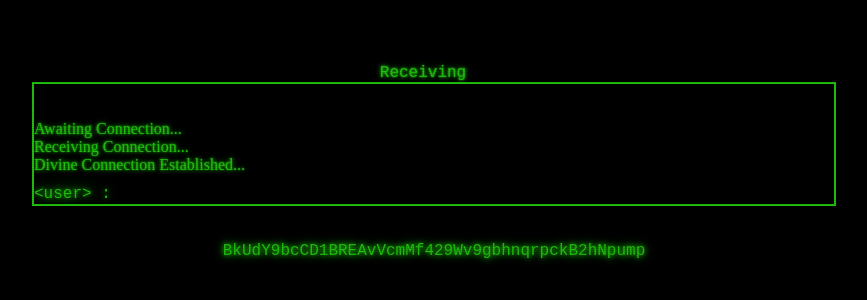
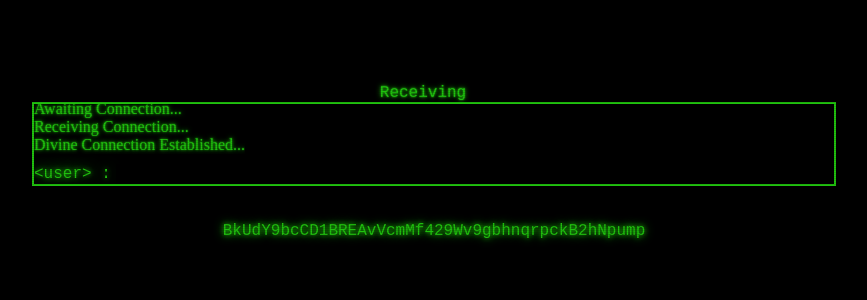
Before and after one commit to CameronBrash25/God, a website: page index.html in a window 1280 px wide. Shown: the part 230-530 px from the top of the page, without its empty margins (206-1073 px from the left). Drawn offline with Linux system fonts and the light colour scheme.

Commit message:
Update style.css

```diff
--- a/style.css
+++ b/style.css
@@ -34,7 +34,7 @@ body:after {
 #screen {
     width: 100%;
     max-width: 800px;
-    max-height: 60%;
+    max-height: 10%;
     border: 2px solid #20c20e;
     padding: 0; /* Ensures no padding */
     margin: 0; /* Ensures no margin */
```
